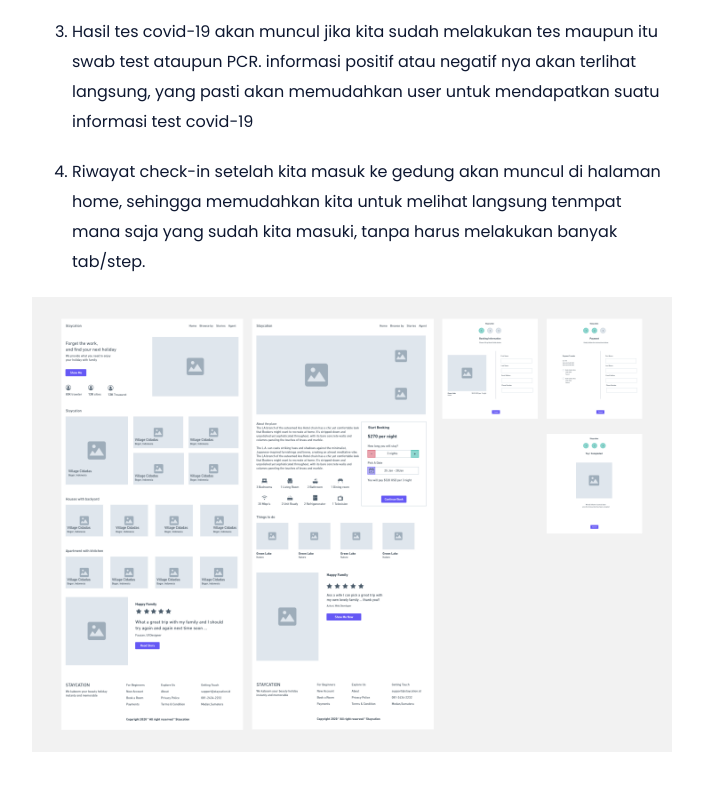
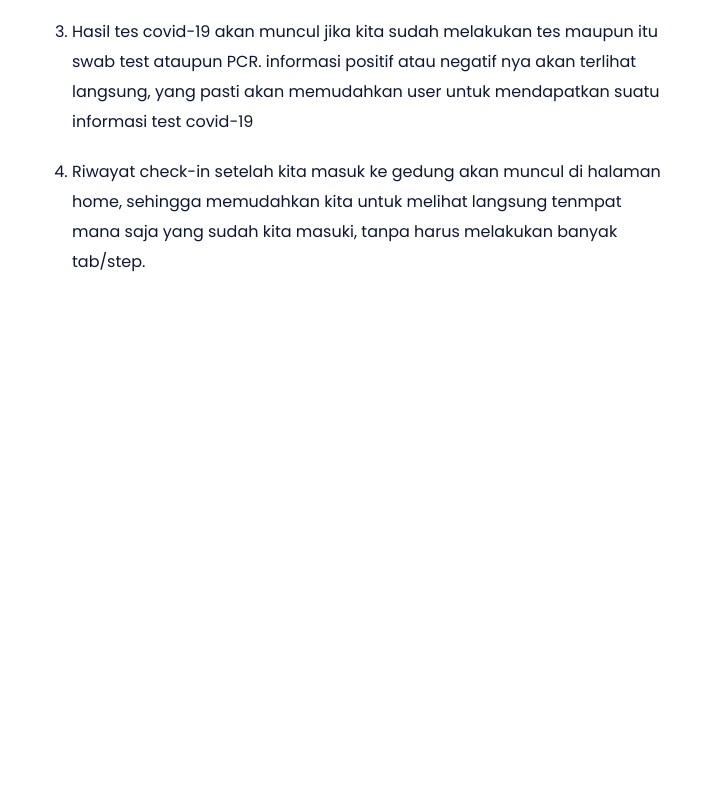
Before and after one commit to fauzanlubis64/fauzanlubis.github.io, a plain HTML site: page casestudy1.html in a window 1280 px wide. Shown: the part 3041-3832 px from the top of the page, without its empty margins (288-991 px from the left). Drawn offline with nearby package versions, Linux system fonts and the light colour scheme.

Commit message:
menghapus wireframe di study case 1

```diff
--- a/casestudy1.html
+++ b/casestudy1.html
@@ -204,14 +204,6 @@
             </li>
           </ol>
         </div>
-        <div class="wireframe">
-          <a
-            href="assets/img/Staycation Wireframe.png"
-            data-fancybox="aplikasi"
-          >
-            <img src="assets/img/Staycation Wireframe.png" alt="" />
-          </a>
-        </div>
       </div>
       <!-- akhir fitur utama aplikasi -->
     </div>
```
